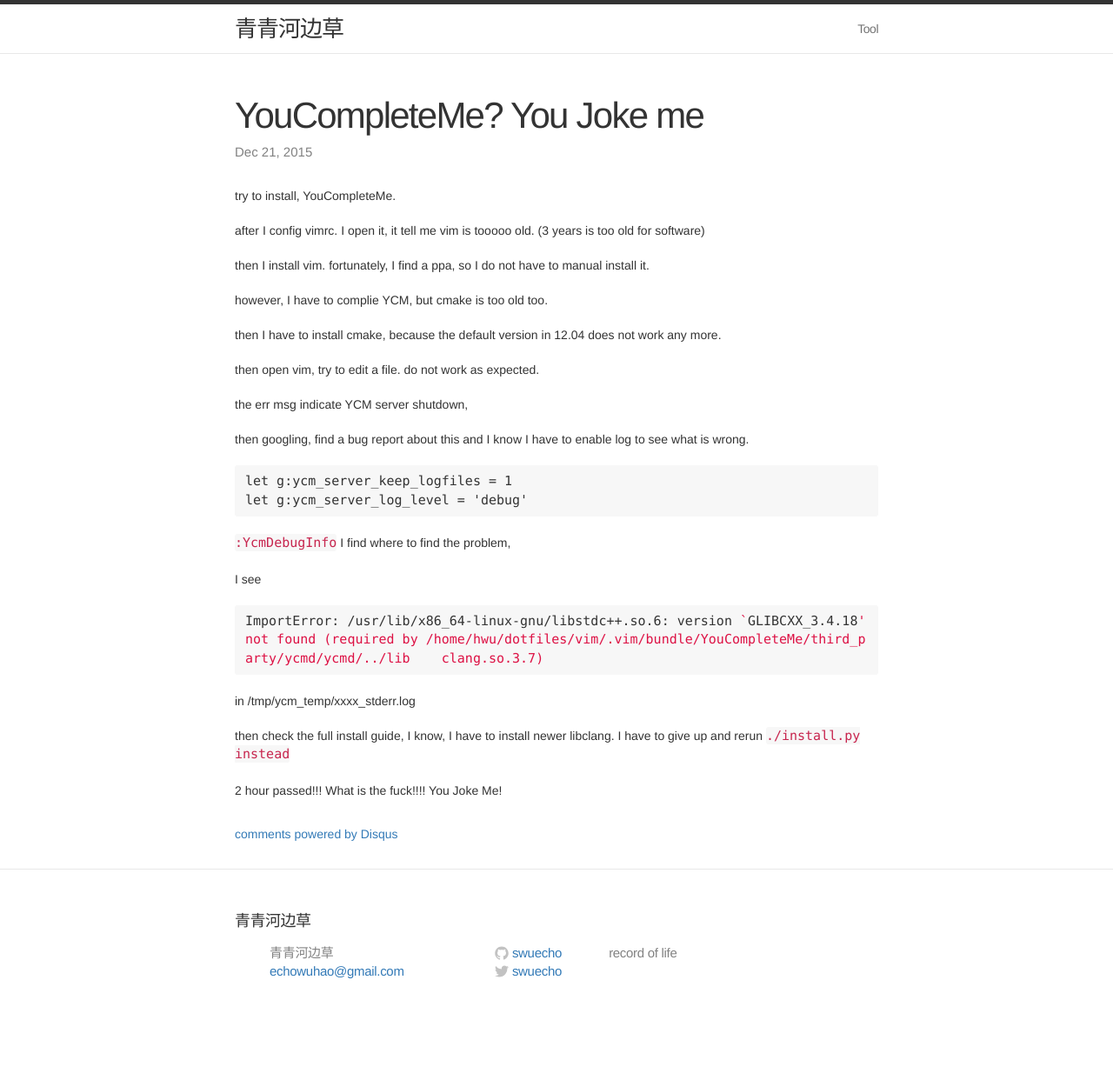
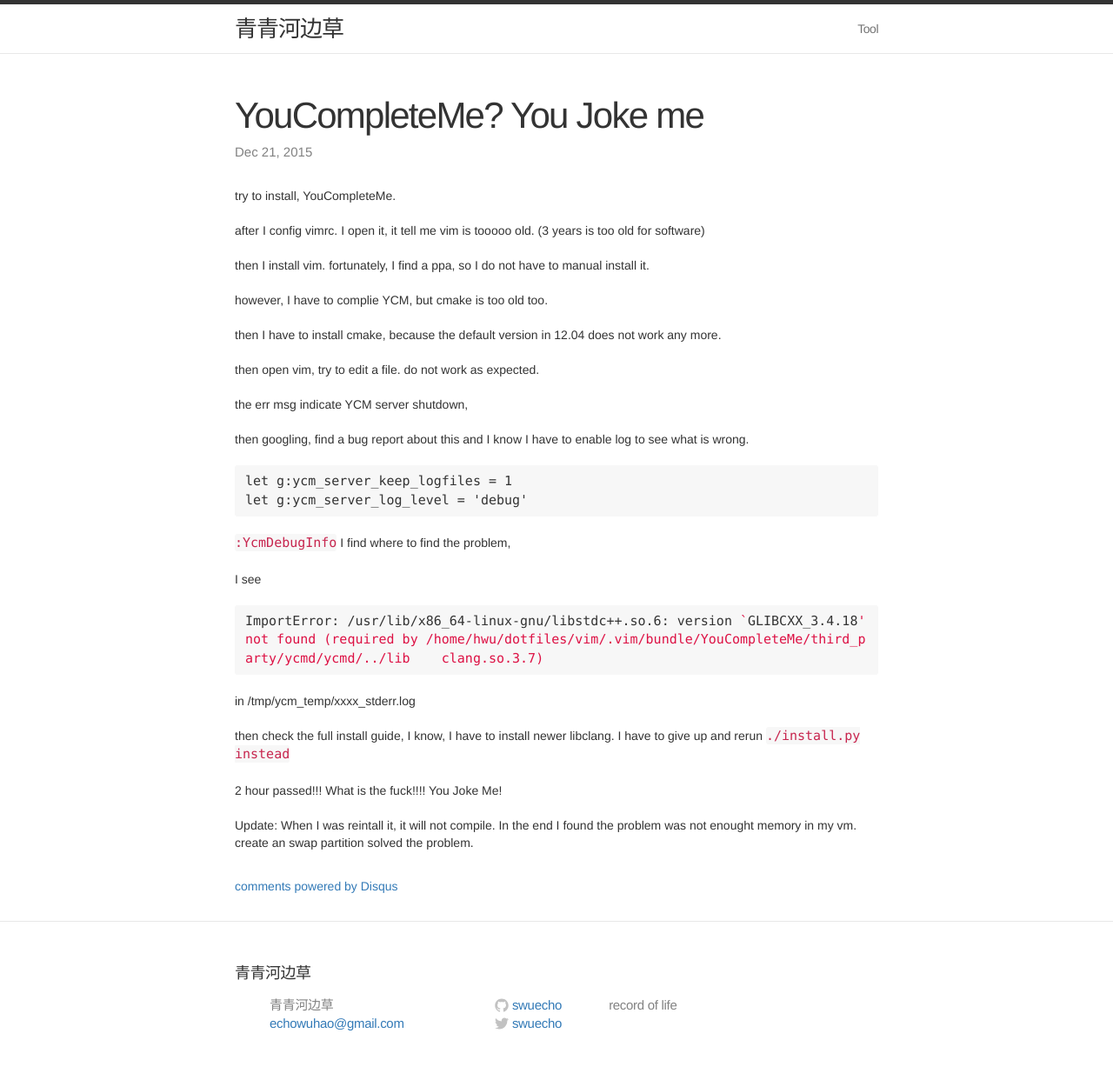
Before and after one commit to swuecho/swuecho.github.io, a Jekyll site: the page built from _posts/2015-12-21-YouCompleteMe-You-Joke-me.md, in a window 1280 px wide. Shown: the whole page at 87% size. Built offline with Jekyll 4.4.1, drawn with Linux system fonts in a browser that asks for light colours; comment, search, counter and statistics services are not loaded; before the commit the page ends 1182 px from its top, so only the background shows below that.

Commit message:
Update 2015-12-21-YouCompleteMe-You-Joke-me.md

```diff
--- a/_posts/2015-12-21-YouCompleteMe-You-Joke-me.md
+++ b/_posts/2015-12-21-YouCompleteMe-You-Joke-me.md
@@ -41,3 +41,8 @@
 
 
 2 hour passed!!! What is the fuck!!!! You Joke Me!
+
+
+
+Update: When I was reintall it, it will not compile. In the end I found the problem was not enought memory in my vm.
+create an swap partition solved the problem.
```
